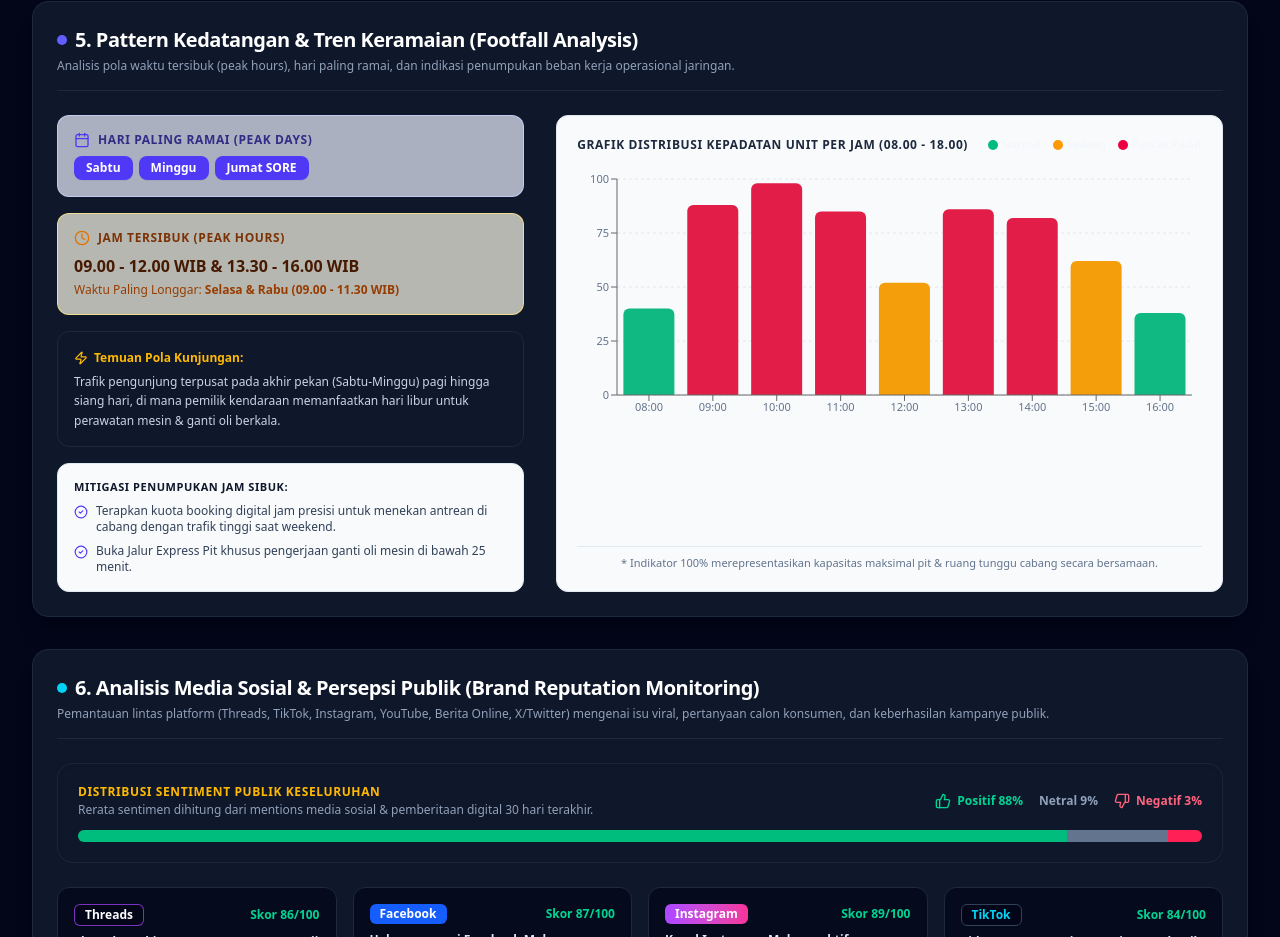
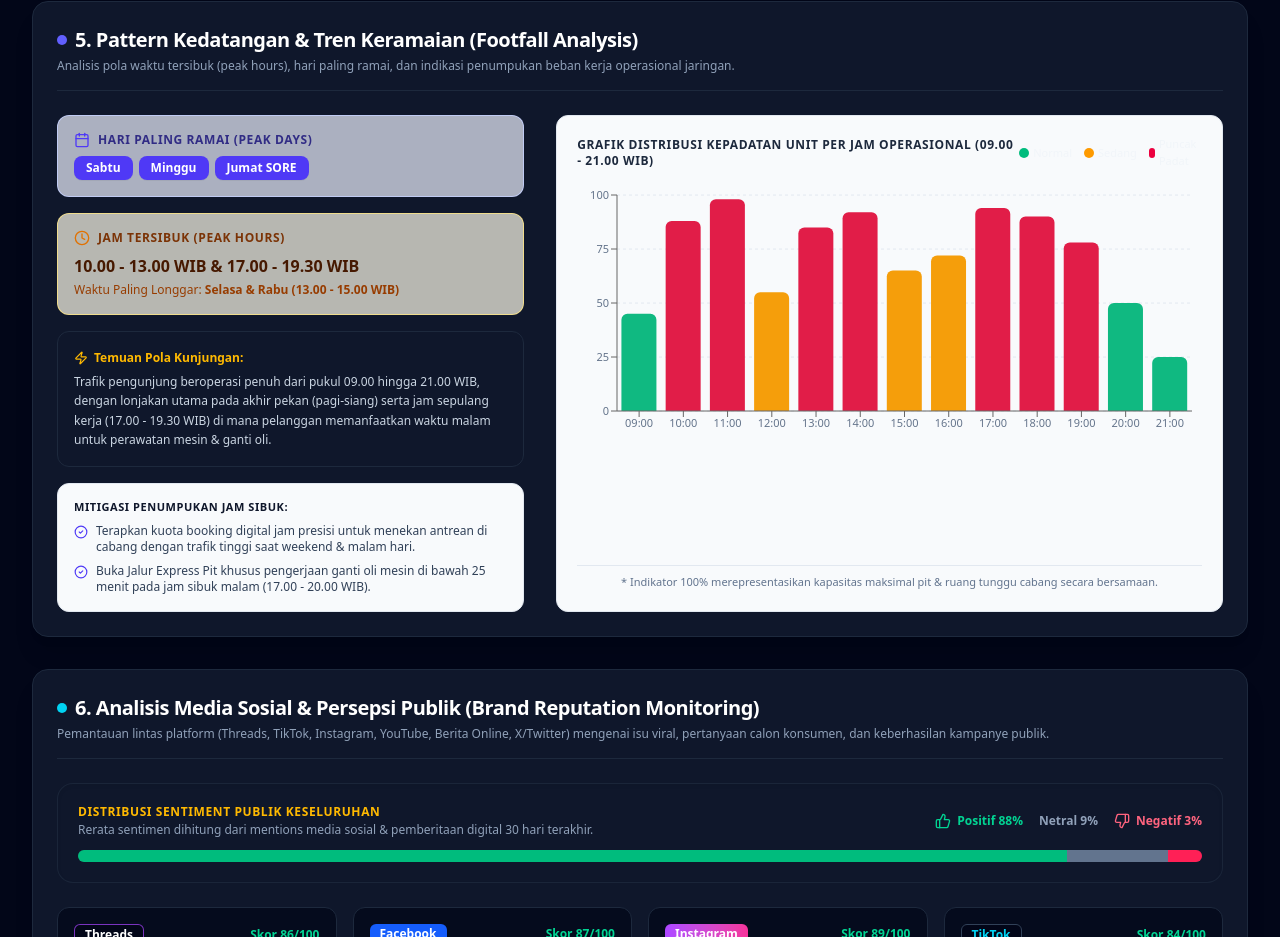
Before and after one commit to budagbogor/busines-location-performance-analisis, a React (Vite) app: page / in a window 1280 px wide. Shown: the part 7671-8608 px from the top of the page. Built offline with nearby package versions, Linux system fonts and the light colour scheme.

Commit message:
fix: update Mobeng operating hours & hourly footfall chart distribution to 09.00 - 21.00 WIB

```diff
--- a/server.ts
+++ b/server.ts
@@ -209,14 +209,25 @@ Keluarkankan respon dalam bentuk JSON VALID murni (tanpa wrapper markdown \`\`\`
   ],
   "trafficPattern": {
     "busyDays": ["Sabtu", "Minggu", "Jumat SORE"],
-    "peakHours": "09:00 - 11:30 WIB & 13:30 - 15:30 WIB",
-    "quietHours": "Selasa & Rabu (08:00 - 10:00 WIB)",
+    "peakHours": "10:00 - 13:00 WIB & 17:00 - 19:30 WIB",
+    "quietHours": "Selasa & Rabu (13:00 - 15:00 WIB)",
     "hourlyDistribution": [
-      {"hour": "08:00", "trafficLevel": 35, "label": "Rendah"},
-      {"hour": "10:00", "trafficLevel": 90, "label": "Sangat Padat"}
+      {"hour": "09:00", "trafficLevel": 45, "label": "Buka Toko"},
+      {"hour": "10:00", "trafficLevel": 88, "label": "Puncak Pagi"},
+      {"hour": "11:00", "trafficLevel": 98, "label": "Kapasitas Maksimal"},
+      {"hour": "12:00", "trafficLevel": 55, "label": "Istirahat Siang"},
+      {"hour": "13:00", "trafficLevel": 85, "label": "Gelombang Siang"},
+      {"hour": "14:00", "trafficLevel: 92, "label": "Padat Siang"},
+      {"hour": "15:00", "trafficLevel": 65, "label": "Sedang"},
+      {"hour": "16:00", "trafficLevel": 72, "label": "Persiapan Pulang Kantor"},
+      {"hour": "17:00", "trafficLevel": 94, "label": "Puncak Pulang Kantor"},
+      {"hour": "18:00", "trafficLevel": 90, "label": "Padat Malam"},
+      {"hour": "19:00", "trafficLevel": 78, "label": "Servis Malam Express"},
+      {"hour": "20:00", "trafficLevel": 50, "label": "Penutupan Pendaftaran"},
+      {"hour": "21:00", "trafficLevel": 25, "label": "Tutup Operasional"}
     ],
-    "summary": "Analisis kedatangan menunjukkan lonjakan pada akhir pekan.",
-    "recommendations": ["Terapkan insentif diskon 15% untuk servis hari kerja."]
+    "summary": "Analisis kedatangan beroperasi penuh dari pukul 09.00 hingga 21.00 WIB.",
+    "recommendations": ["Terapkan insentif diskon untuk servis hari kerja & kuota malam."]
   },
   "socialSentiment": {
     "overallPositivePercentage": 72,
--- a/src/App.tsx
+++ b/src/App.tsx
@@ -476,23 +476,27 @@ export default function App() {
       ],
       trafficPattern: {
         busyDays: ["Sabtu", "Minggu", "Jumat SORE"],
-        peakHours: "08.30 - 11.30 WIB & 13.30 - 15.30 WIB",
-        quietHours: "Selasa & Rabu (08.00 - 10.30 WIB)",
+        peakHours: "10.00 - 13.00 WIB & 17.00 - 19.30 WIB",
+        quietHours: "Selasa & Rabu (13.00 - 15.00 WIB)",
         hourlyDistribution: [
-          { hour: "08:00", trafficLevel: 40, label: "Rendah" },
-          { hour: "09:00", trafficLevel: 88, label: "Puncak Kedatangan" },
-          { hour: "10:00", trafficLevel: 95, label: "Kapasitas Maksimal" },
-          { hour: "11:00", trafficLevel: 80, label: "Padat" },
-          { hour: "12:00", trafficLevel: 55, label: "Istirahat" },
-          { hour: "13:00", trafficLevel: 82, label: "Gelombang II" },
-          { hour: "14:00", trafficLevel: 85, label: "Padat" },
+          { hour: "09:00", trafficLevel: 45, label: "Buka Toko" },
+          { hour: "10:00", trafficLevel: 88, label: "Puncak Pagi" },
+          { hour: "11:00", trafficLevel: 98, label: "Kapasitas Maksimal" },
+          { hour: "12:00", trafficLevel: 55, label: "Istirahat Siang" },
+          { hour: "13:00", trafficLevel: 85, label: "Gelombang Siang" },
+          { hour: "14:00", trafficLevel: 92, label: "Padat Siang" },
           { hour: "15:00", trafficLevel: 65, label: "Sedang" },
-          { hour: "16:00", trafficLevel: 35, label: "Penurunan" },
+          { hour: "16:00", trafficLevel: 72, label: "Persiapan Pulang Kantor" },
+          { hour: "17:00", trafficLevel: 94, label: "Puncak Pulang Kantor" },
+          { hour: "18:00", trafficLevel: 90, label: "Padat Malam" },
+          { hour: "19:00", trafficLevel: 78, label: "Servis Malam Express" },
+          { hour: "20:00", trafficLevel: 50, label: "Penutupan Pendaftaran" },
+          { hour: "21:00", trafficLevel: 25, label: "Tutup Operasional" }
         ],
-        summary: "Kepadatan tinggi terkonsentrasi pada Sabtu pagi karena mayoritas pemilik mobil memilih waktu sebelum libur akhir pekan.",
+        summary: "Trafik pengunjung beroperasi penuh dari pukul 09.00 hingga 21.00 WIB, dengan lonjakan utama pada akhir pekan (pagi-siang) serta jam sepulang kerja (17.00 - 19.30 WIB).",
         recommendations: [
           "Terapkan batas kuota booking per jam untuk meratakan kedatangan.",
-          "Buka jalur Express Service khusus ganti oli ringan.",
+          "Buka jalur Express Service khusus ganti oli ringan pada jam sibuk malam.",
         ],
       },
       socialSentiment: {
--- a/src/components/TrafficPatternSection.tsx
+++ b/src/components/TrafficPatternSection.tsx
@@ -96,7 +96,7 @@ export const TrafficPatternSection: React.FC<TrafficPatternSectionProps> = ({ pa
           <div>
             <div className="flex items-center justify-between mb-4">
               <h4 className="text-xs font-bold text-slate-800 uppercase tracking-wider">
-                Grafik Distribusi Kepadatan Unit per Jam (08.00 - 18.00)
+                Grafik Distribusi Kepadatan Unit per Jam Operasional (09.00 - 21.00 WIB)
               </h4>
               <div className="flex items-center gap-3 text-[11px]">
                 <span className="flex items-center gap-1">
--- a/src/data/mockDatasets.ts
+++ b/src/data/mockDatasets.ts
@@ -665,23 +665,27 @@ export const PRESET_DATASETS: Record<string, FullIntelligenceReport> = {
     ],
     trafficPattern: {
       busyDays: ["Sabtu", "Minggu", "Jumat SORE"],
-      peakHours: "09.00 - 12.00 WIB & 13.30 - 16.00 WIB",
-      quietHours: "Selasa & Rabu (09.00 - 11.30 WIB)",
+      peakHours: "10.00 - 13.00 WIB & 17.00 - 19.30 WIB",
+      quietHours: "Selasa & Rabu (13.00 - 15.00 WIB)",
       hourlyDistribution: [
-        { hour: "08:00", trafficLevel: 40, label: "Awal Buka" },
-        { hour: "09:00", trafficLevel: 88, label: "Puncak Kedatangan" },
-        { hour: "10:00", trafficLevel: 98, label: "Kapasitas Maksimal" },
-        { hour: "11:00", trafficLevel: 85, label: "Padat" },
-        { hour: "12:00", trafficLevel: 52, label: "Istirahat Siang" },
-        { hour: "13:00", trafficLevel: 86, label: "Gelombang II" },
-        { hour: "14:00", trafficLevel: 82, label: "Padat" },
-        { hour: "15:00", trafficLevel: 62, label: "Sedang" },
-        { hour: "16:00", trafficLevel: 38, label: "Penurunan" }
+        { hour: "09:00", trafficLevel: 45, label: "Buka Toko" },
+        { hour: "10:00", trafficLevel: 88, label: "Puncak Pagi" },
+        { hour: "11:00", trafficLevel: 98, label: "Kapasitas Maksimal" },
+        { hour: "12:00", trafficLevel: 55, label: "Istirahat Siang" },
+        { hour: "13:00", trafficLevel: 85, label: "Gelombang Siang" },
+        { hour: "14:00", trafficLevel: 92, label: "Padat Siang" },
+        { hour: "15:00", trafficLevel: 65, label: "Sedang" },
+        { hour: "16:00", trafficLevel: 72, label: "Persiapan Pulang Kantor" },
+        { hour: "17:00", trafficLevel: 94, label: "Puncak Pulang Kantor" },
+        { hour: "18:00", trafficLevel: 90, label: "Padat Malam" },
+        { hour: "19:00", trafficLevel: 78, label: "Servis Malam Express" },
+        { hour: "20:00", trafficLevel: 50, label: "Penutupan Pendaftaran" },
+        { hour: "21:00", trafficLevel: 25, label: "Tutup Operasional" }
       ],
-      summary: "Trafik pengunjung terpusat pada akhir pekan (Sabtu-Minggu) pagi hingga siang hari, di mana pemilik kendaraan memanfaatkan hari libur untuk perawatan mesin & ganti oli berkala.",
+      summary: "Trafik pengunjung beroperasi penuh dari pukul 09.00 hingga 21.00 WIB, dengan lonjakan utama pada akhir pekan (pagi-siang) serta jam sepulang kerja (17.00 - 19.30 WIB) di mana pelanggan memanfaatkan waktu malam untuk perawatan mesin & ganti oli.",
       recommendations: [
-        "Terapkan kuota booking digital jam presisi untuk menekan antrean di cabang dengan trafik tinggi saat weekend.",
-        "Buka Jalur Express Pit khusus pengerjaan ganti oli mesin di bawah 25 menit."
+        "Terapkan kuota booking digital jam presisi untuk menekan antrean di cabang dengan trafik tinggi saat weekend & malam hari.",
+        "Buka Jalur Express Pit khusus pengerjaan ganti oli mesin di bawah 25 menit pada jam sibuk malam (17.00 - 20.00 WIB)."
       ]
     },
     socialSentiment: {
```
